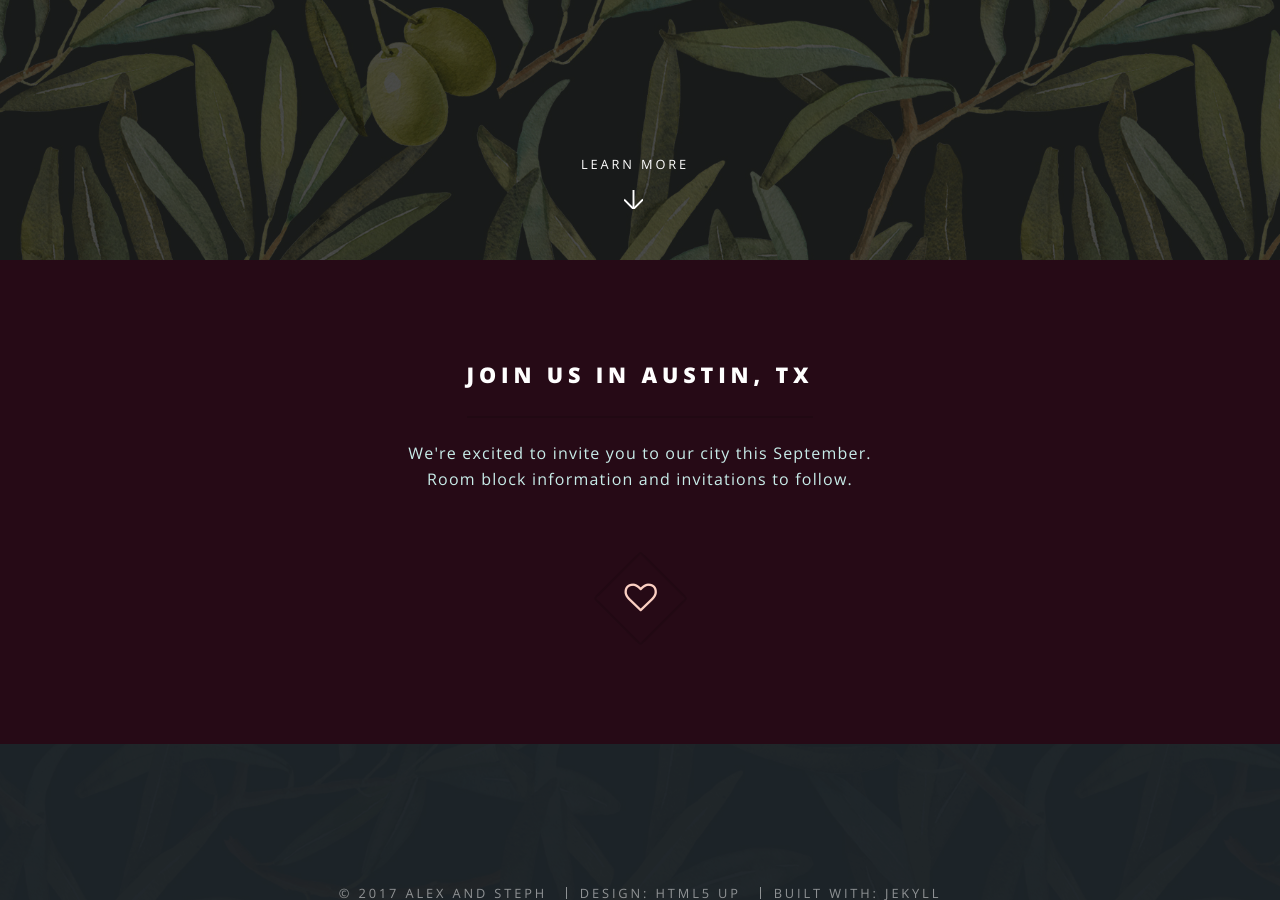
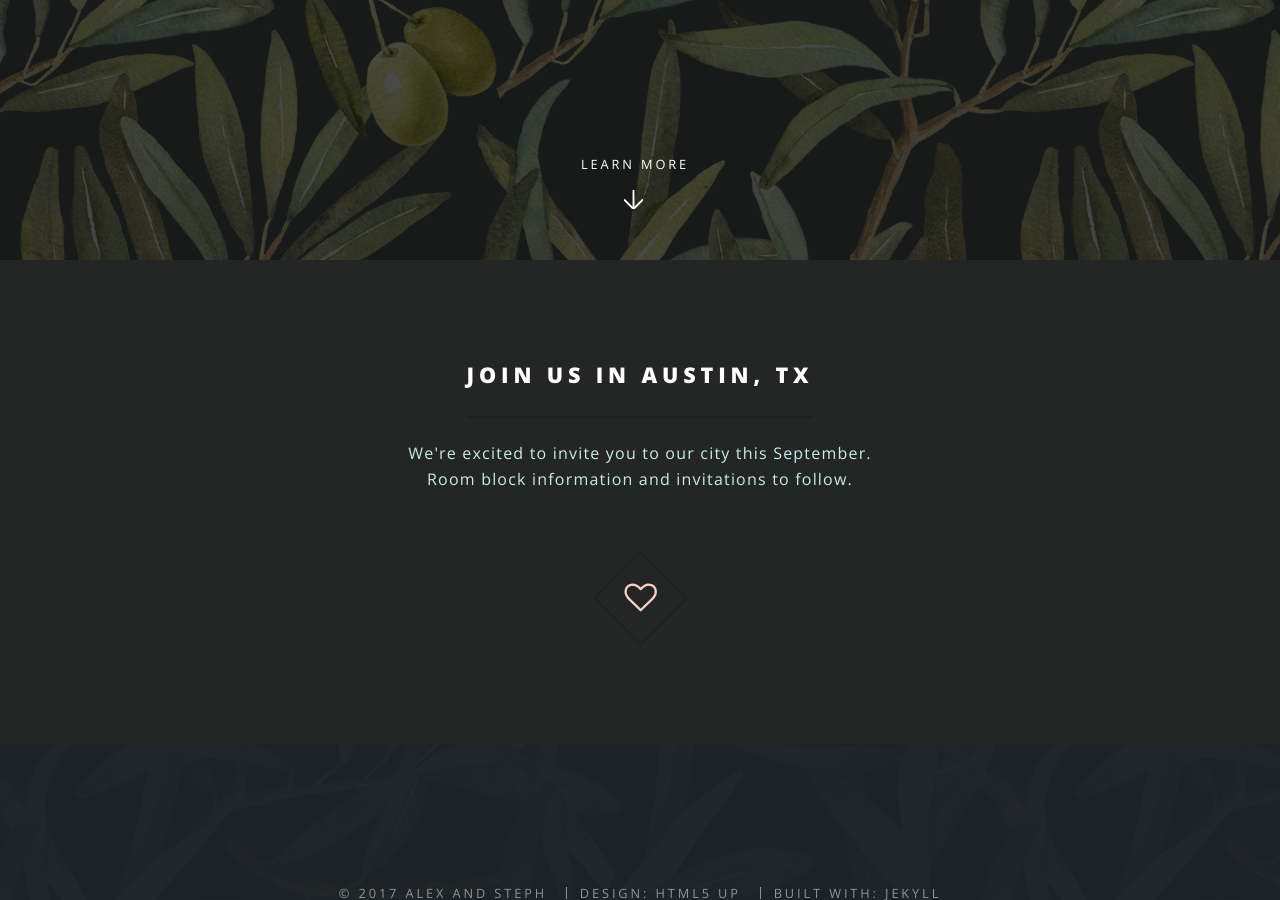
Before and after one commit to pkill/alexandsteph.com, a Jekyll site: the page built from index.html, in a window 1280 px wide and 900 px high, scrolled down 640 px. Built offline with Jekyll 4.4.1, drawn with Linux system fonts in a browser that asks for light colours.

Commit message:
black is the new red

```diff
--- a/_sass/libs/_vars.scss
+++ b/_sass/libs/_vars.scss
@@ -47,7 +47,7 @@
 		border2-bg:			rgba(144,144,144,0.5),
 
 		accent1: (
-			bg:				#260a16,
+			bg:				#232624,
 			fg-bold:		#ffffff,
 			fg:				mix(#21b2a6, #ffffff, 25%),
 			fg-light:		mix(#21b2a6, #ffffff, 40%),
```
